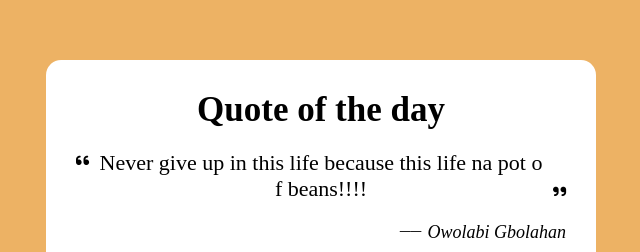
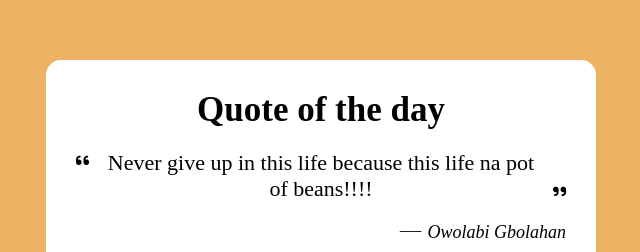
Before and after one commit to dharmilare/quote-generator, a plain HTML site: page index.html in a window 1280 px wide. Shown: the part 192-444 px from the top of the page, without its empty margins (319-959 px from the left). Drawn offline with Linux system fonts and the light colour scheme.

Commit message:
break-word correction

```diff
--- a/style.css
+++ b/style.css
@@ -43,7 +43,6 @@ body{
 .quote-area .quote{
     font-size: 22px;
     text-align: center;
-    word-break: break-all;
 }
 .content .author{
     display: flex;
```
